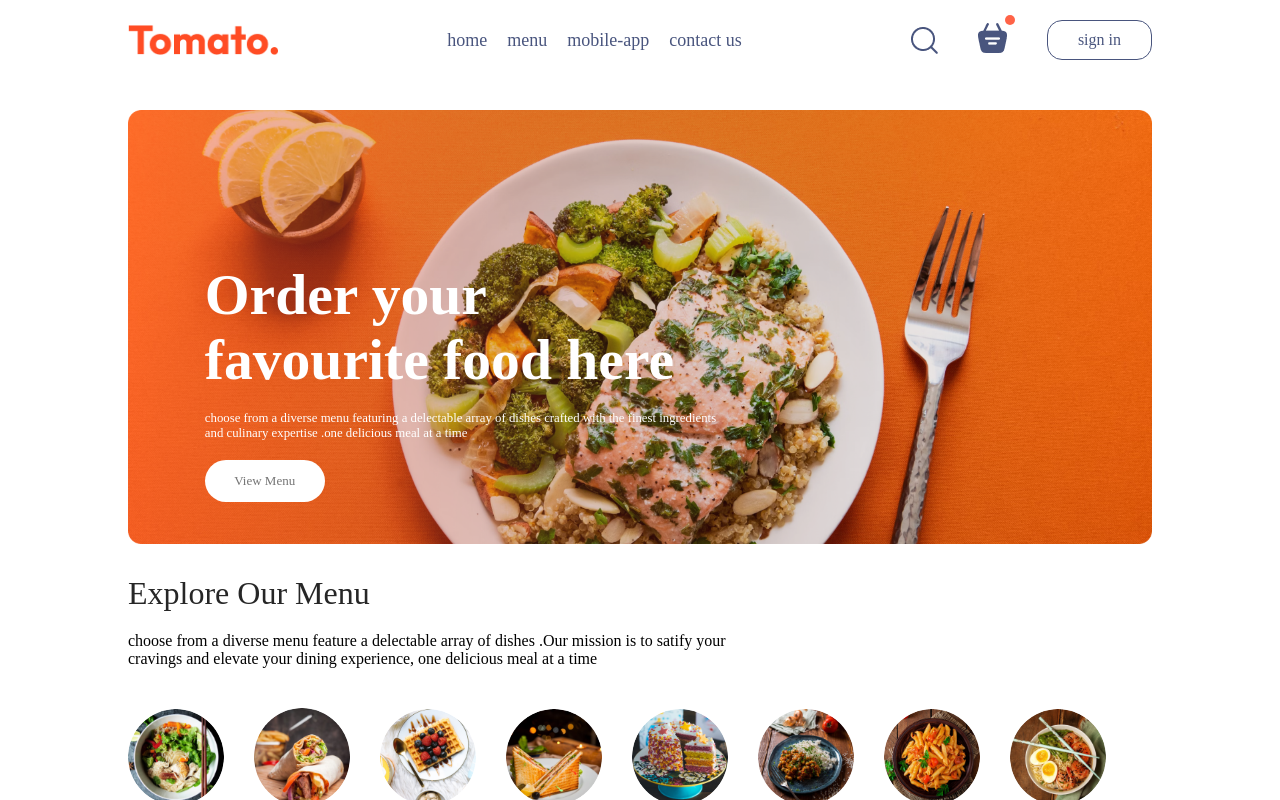
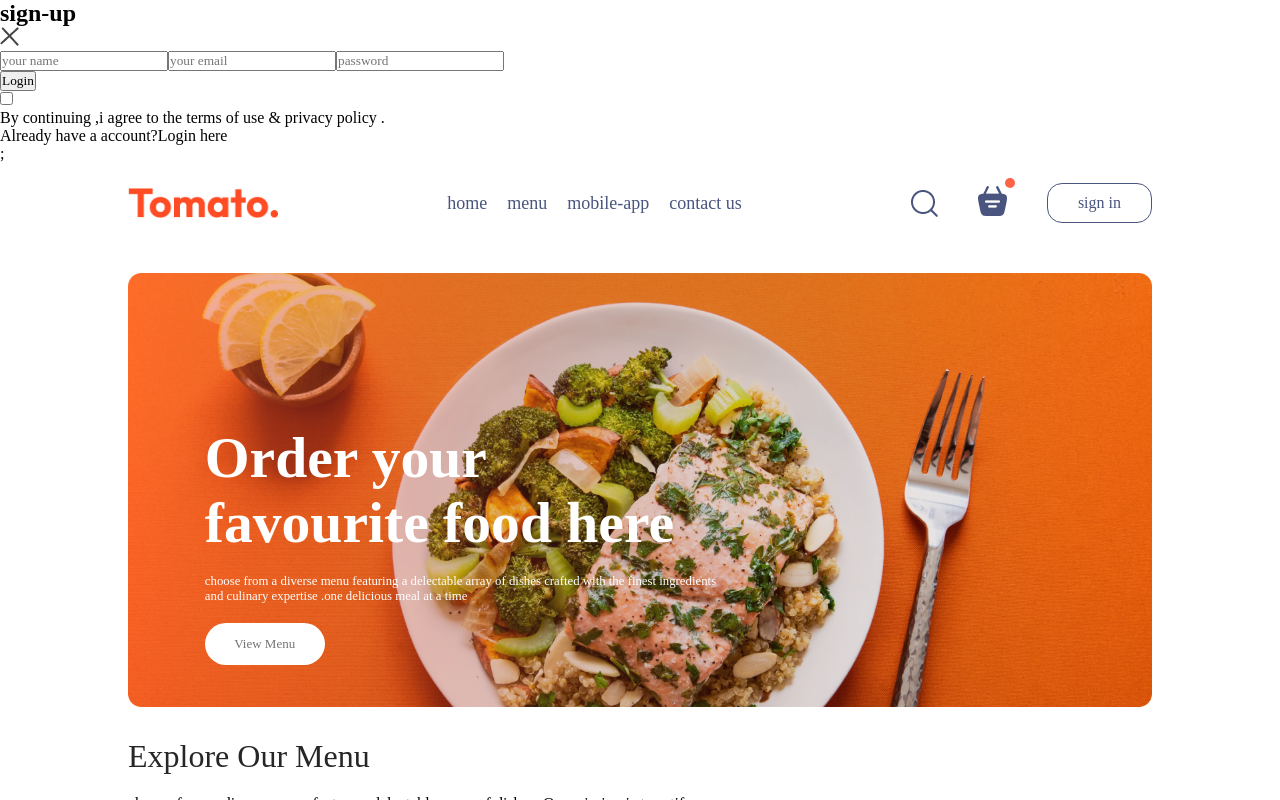
Before and after one commit to Purvish1452/Food-deliver-system, a React (Vite) app in the folder frontend/: page / in a window 1280 px wide. Both pictures are taken after a click on the button "sign in". Shown: the top 800 px of the page. Built offline with nearby package versions, Linux system fonts and the light colour scheme.

Commit message:
Sign-Up and Login Page

```diff
--- a/frontend/src/App.jsx
+++ b/frontend/src/App.jsx
@@ -1,15 +1,18 @@
-import React from "react";
+import React, { useState } from "react";
 import Navbar from "./components/navbar/navbar";
 import { BrowserRouter, Routes, Route } from "react-router-dom";
 import Placeorder from "./pages/Placeorder/Placeorder";
 import Home from "./pages/home/home";
 import Card from "./pages/Card/Card";
 import Footer from "./components/Footer/Footer";
+import Loginpopup from "./components/Loginpopup/Loginpopup";
 const App = () => {
+  const [showLogin,setShowLogin]=useState(false)
   return (
     <>
+    {showLogin?<Loginpopup setShowLogin={setShowLogin}/>:<></>};
       <div className="app">
-        <Navbar />
+        <Navbar setShowLogin={setShowLogin} />
         <Routes>
           <Route path="/" element={<Home />} />
           <Route path="/card" element={<Card />} />
--- /dev/null
+++ b/frontend/src/components/Loginpopup/Loginpopup.jsx
@@ -0,0 +1,45 @@
+import React, { useState } from "react";
+import "./Loginpopup.css";
+import { assets } from "../../assets/assets";
+const Loginpopup = ({ setShowLogin }) => {
+  const [currState, setCurrState] = useState("sign-up");
+  return (
+    <div className="login-popup">
+      <form className="login-popup-container">
+        <div className="login-popup-title">
+          <h2>{currState}</h2>
+          <img
+            onClick={() => setShowLogin(false)}
+            src={assets.cross_icon}
+            alt=""
+          />
+        </div>
+        <div className="login-popup-inputs">
+          {currState === "login" ? (
+            <></>
+          ) : (
+            <input type="text" placeholder="your name" required />
+          )}
+
+          <input type="email" placeholder="your email" required />
+          <input type="password" placeholder="password" required />
+        </div>
+        <button>{currState == "sign-Up" ? "Create account" : "Login"}</button>
+
+        <div className="login-popup-condition">
+          <input type="checkbox" required />
+          <p>By continuing ,i agree to the terms of use & privacy policy . </p>
+        </div>
+        {currState === "login"
+
+          ?<p> Create a new account ?<span onClick={()=>setCurrState("sign-up")}>Click here</span></p>
+          : <p> Already have a account?<span onClick={()=>setCurrState("login")}>Login here</span></p>
+        }
+
+
+      </form>
+    </div>
+  );
+};
+
+export default Loginpopup;
--- a/frontend/src/components/navbar/Navbar.jsx
+++ b/frontend/src/components/navbar/Navbar.jsx
@@ -2,7 +2,7 @@
 import "./Navbar.css";
 import { assets } from "../../assets/assets";
 import { Link } from "react-router-dom";
-const Navbar = () => {
+const Navbar = ({setShowLogin}) => {
   const [menu, setMenu] = useState("menu");
   return (
     <div className="navbar">
@@ -43,7 +43,7 @@
           <img src={assets.basket_icon} alt="" />
           <div className="dot"></div>
         </div>
-        <button>sign in</button>
+        <button onClick={()=>setShowLogin(true)}>sign in</button>
       </div>
     </div>
   );
```
Also changed, not shown: frontend/src/components/Loginpopup/Loginpopup.css (added).
